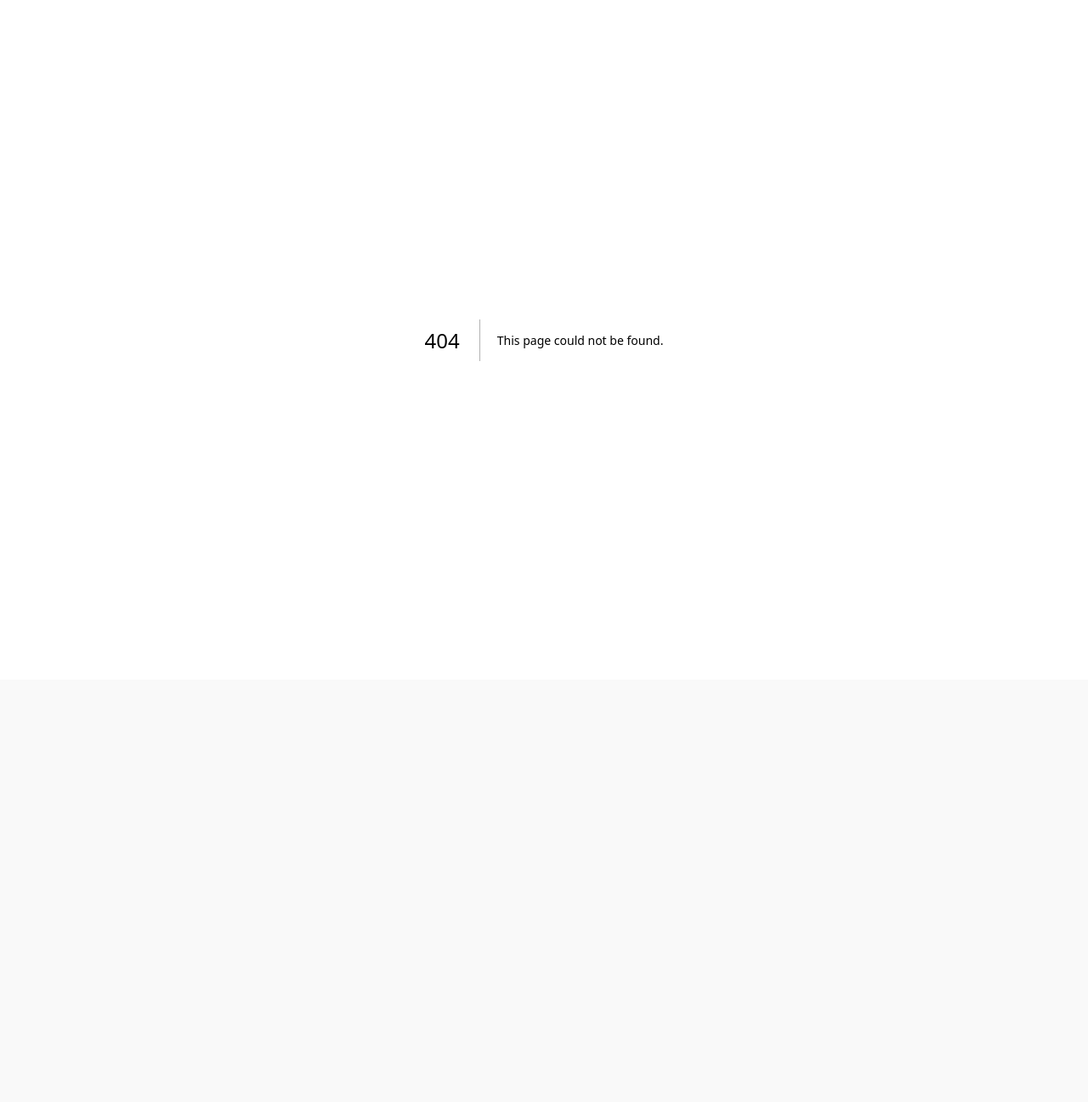
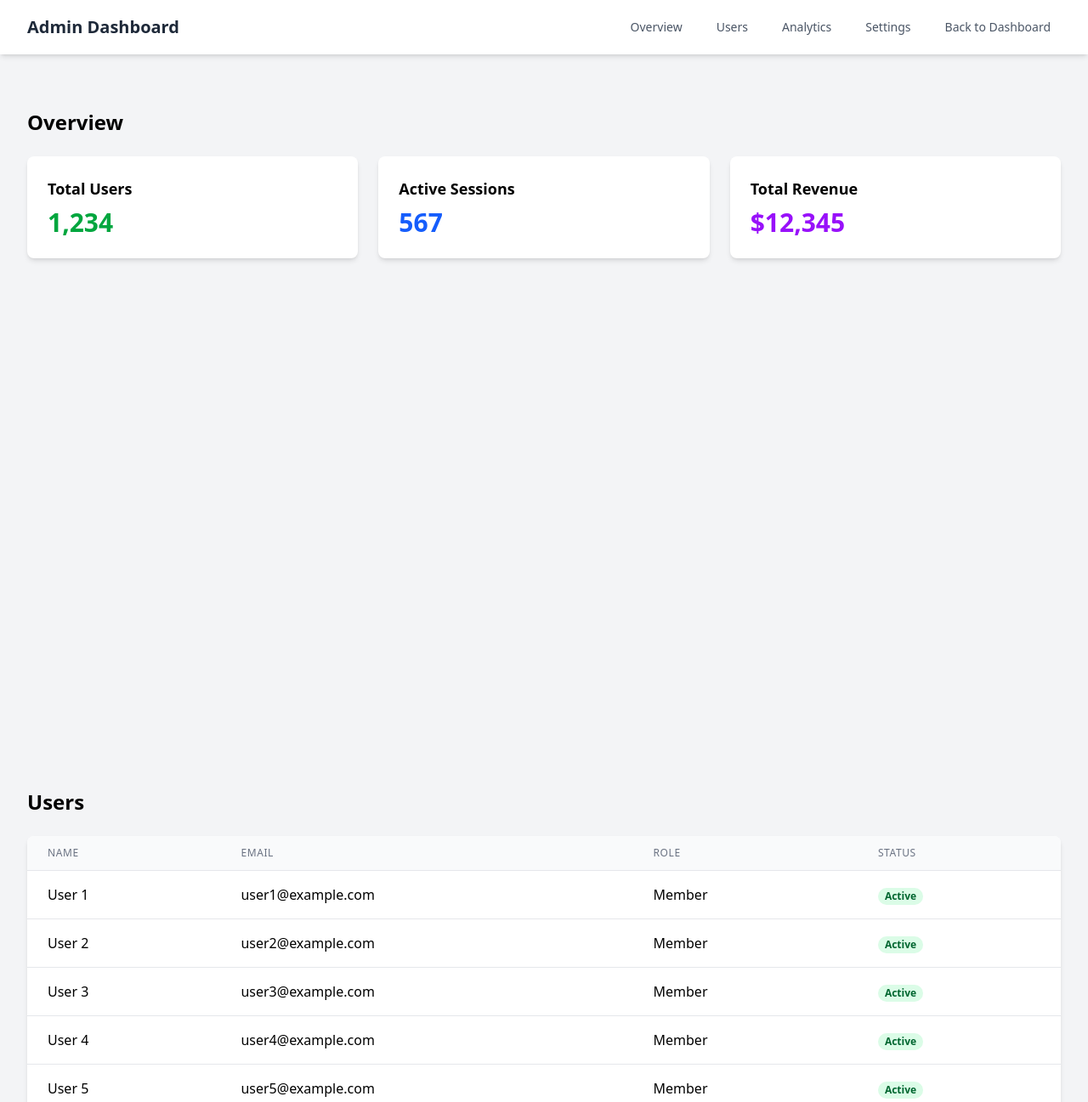
Before and after one commit to soliken1/Kuwago, a Next.js app: page /admindashboard in a window 1280 px wide. Before the commit this address had no page. Shown: the top 1297 px of the page at 85% size. Before the commit the page ends 800 px from the top, so only its background shows below. Built offline with nearby package versions, Linux system fonts and the light colour scheme.

Commit message:
initial layout for admindashboard

```diff
--- /dev/null
+++ b/src/app/admindashboard/page.tsx
@@ -0,0 +1,6 @@
+
+import AdminDashboardLayout from "@/layout/admindashboard/AdminDashboardLayout";
+
+export default function AdminDashboard() {
+  return <AdminDashboardLayout />;
+}
--- /dev/null
+++ b/src/components/admindashboard/client/Analytics.tsx
@@ -0,0 +1,24 @@
+"use client";
+import React from "react";
+
+export default function Analytics() {
+  return (
+    <section id="analytics" className="min-h-screen py-8">
+      <h2 className="text-2xl font-bold mb-6">Analytics</h2>
+      <div className="grid grid-cols-1 md:grid-cols-2 gap-6">
+        <div className="bg-white p-6 rounded-lg shadow-md">
+          <h3 className="text-lg font-semibold mb-4">User Growth</h3>
+          <div className="h-64 bg-gray-100 rounded flex items-center justify-center">
+            Chart Placeholder
+          </div>
+        </div>
+        <div className="bg-white p-6 rounded-lg shadow-md">
+          <h3 className="text-lg font-semibold mb-4">Revenue Trends</h3>
+          <div className="h-64 bg-gray-100 rounded flex items-center justify-center">
+            Chart Placeholder
+          </div>
+        </div>
+      </div>
+    </section>
+  );
+}
--- /dev/null
+++ b/src/components/admindashboard/client/Overview.tsx
@@ -0,0 +1,24 @@
+"use client";
+import React from "react";
+
+export default function Overview() {
+  return (
+    <section id="overview" className="min-h-screen py-8">
+      <h2 className="text-2xl font-bold mb-6">Overview</h2>
+      <div className="grid grid-cols-1 md:grid-cols-3 gap-6">
+        <div className="bg-white p-6 rounded-lg shadow-md">
+          <h3 className="text-lg font-semibold mb-2">Total Users</h3>
+          <p className="text-3xl font-bold text-green-600">1,234</p>
+        </div>
+        <div className="bg-white p-6 rounded-lg shadow-md">
+          <h3 className="text-lg font-semibold mb-2">Active Sessions</h3>
+          <p className="text-3xl font-bold text-blue-600">567</p>
+        </div>
+        <div className="bg-white p-6 rounded-lg shadow-md">
+          <h3 className="text-lg font-semibold mb-2">Total Revenue</h3>
+          <p className="text-3xl font-bold text-purple-600">$12,345</p>
+        </div>
+      </div>
+    </section>
+  );
+}
--- /dev/null
+++ b/src/components/admindashboard/client/Settings.tsx
@@ -0,0 +1,33 @@
+"use client";
+import React from "react";
+
+export default function Settings() {
+  return (
+    <section id="settings" className="min-h-screen py-8">
+      <h2 className="text-2xl font-bold mb-6">Settings</h2>
+      <div className="bg-white rounded-lg shadow-md p-6">
+        <div className="space-y-6">
+          <div>
+            <h3 className="text-lg font-semibold mb-4">General Settings</h3>
+            <div className="space-y-4">
+              <div className="flex items-center justify-between">
+                <span className="text-gray-700">Enable Notifications</span>
+                <button className="bg-gray-200 relative inline-flex h-6 w-11 items-center rounded-full">
+                  <span className="sr-only">Enable notifications</span>
+                  <span className="inline-block h-4 w-4 transform rounded-full bg-white transition"></span>
+                </button>
+              </div>
+              <div className="flex items-center justify-between">
+                <span className="text-gray-700">Dark Mode</span>
+                <button className="bg-gray-200 relative inline-flex h-6 w-11 items-center rounded-full">
+                  <span className="sr-only">Enable dark mode</span>
+                  <span className="inline-block h-4 w-4 transform rounded-full bg-white transition"></span>
+                </button>
+              </div>
+            </div>
+          </div>
+        </div>
+      </div>
+    </section>
+  );
+}
--- /dev/null
+++ b/src/components/admindashboard/client/Users.tsx
@@ -0,0 +1,46 @@
+"use client";
+import React from "react";
+
+export default function Users() {
+  return (
+    <section id="users" className="min-h-screen py-8">
+      <h2 className="text-2xl font-bold mb-6">Users</h2>
+      <div className="bg-white rounded-lg shadow-md overflow-hidden">
+        <table className="min-w-full divide-y divide-gray-200">
+          <thead className="bg-gray-50">
+            <tr>
+              <th className="px-6 py-3 text-left text-xs font-medium text-gray-500 uppercase tracking-wider">
+                Name
+              </th>
+              <th className="px-6 py-3 text-left text-xs font-medium text-gray-500 uppercase tracking-wider">
+                Email
+              </th>
+              <th className="px-6 py-3 text-left text-xs font-medium text-gray-500 uppercase tracking-wider">
+                Role
+              </th>
+              <th className="px-6 py-3 text-left text-xs font-medium text-gray-500 uppercase tracking-wider">
+                Status
+              </th>
+            </tr>
+          </thead>
+          <tbody className="bg-white divide-y divide-gray-200">
+            {[1, 2, 3, 4, 5].map((i) => (
+              <tr key={i}>
+                <td className="px-6 py-4 whitespace-nowrap">User {i}</td>
+                <td className="px-6 py-4 whitespace-nowrap">
+                  user{i}@example.com
+                </td>
+                <td className="px-6 py-4 whitespace-nowrap">Member</td>
+                <td className="px-6 py-4 whitespace-nowrap">
+                  <span className="px-2 inline-flex text-xs leading-5 font-semibold rounded-full bg-green-100 text-green-800">
+                    Active
+                  </span>
+                </td>
+              </tr>
+            ))}
+          </tbody>
+        </table>
+      </div>
+    </section>
+  );
+}
--- /dev/null
+++ b/src/layout/admindashboard/AdminDashboardLayout.tsx
@@ -0,0 +1,82 @@
+"use client";
+import React, { use } from "react";
+import Link from "next/link";
+import Overview from "@/components/admindashboard/client/Overview";
+import Users from "@/components/admindashboard/client/Users";
+import Analytics from "@/components/admindashboard/client/Analytics";
+import Settings from "@/components/admindashboard/client/Settings";
+
+interface AdminDashboardLayoutProps {
+  children?: React.ReactNode;
+}
+
+export default function AdminDashboardLayout({
+  children,
+}: AdminDashboardLayoutProps) {
+  const scrollToSection = (sectionId: string) => {
+    const element = document.getElementById(sectionId);
+    if (element) {
+      element.scrollIntoView({ behavior: "smooth" });
+    }
+  };
+
+  return (
+    <div className="min-h-screen bg-gray-100">
+      {/* Admin Navbar */}
+      <nav className="fixed top-0 left-0 w-full bg-white shadow-md z-50">
+        <div className="max-w-7xl mx-auto px-4 sm:px-6 lg:px-8">
+          <div className="flex justify-between h-16">
+            <div className="flex items-center">
+              <span className="text-xl font-bold text-gray-800">
+                Admin Dashboard
+              </span>
+            </div>
+            <div className="flex items-center space-x-4">
+              <button
+                onClick={() => scrollToSection("overview")}
+                className="text-gray-600 hover:text-gray-900 px-3 py-2 rounded-md text-sm font-medium"
+              >
+                Overview
+              </button>
+              <button
+                onClick={() => scrollToSection("users")}
+                className="text-gray-600 hover:text-gray-900 px-3 py-2 rounded-md text-sm font-medium"
+              >
+                Users
+              </button>
+              <button
+                onClick={() => scrollToSection("analytics")}
+                className="text-gray-600 hover:text-gray-900 px-3 py-2 rounded-md text-sm font-medium"
+              >
+                Analytics
+              </button>
+              <button
+                onClick={() => scrollToSection("settings")}
+                className="text-gray-600 hover:text-gray-900 px-3 py-2 rounded-md text-sm font-medium"
+              >
+                Settings
+              </button>
+              <Link
+                href="/dashboard"
+                className="text-gray-600 hover:text-gray-900 px-3 py-2 rounded-md text-sm font-medium"
+              >
+                Back to Dashboard
+              </Link>
+            </div>
+          </div>
+        </div>
+      </nav>
+
+      {/* Main Content */}
+      <main className="pt-16">
+        <div className="max-w-7xl mx-auto px-4 sm:px-6 lg:px-8 py-8">
+          <Overview />
+          <Users />
+          <Analytics />
+          <Settings />
+          {children}
+        </div>
+      </main>
+    </div>
+  );
+}
--- a/src/middleware.ts
+++ b/src/middleware.ts
@@ -15,7 +15,8 @@ export async function middleware(request: NextRequest) {
     pathname.startsWith("/login") ||
     pathname.startsWith("/register") ||
     pathname.startsWith("/forgotPassword") ||
-    pathname.startsWith("/proxy")
+    pathname.startsWith("/proxy") ||
+    pathname.startsWith("/admindashboard") // Bypass admin dashboard route
   ) {
     return NextResponse.next();
   }
```
